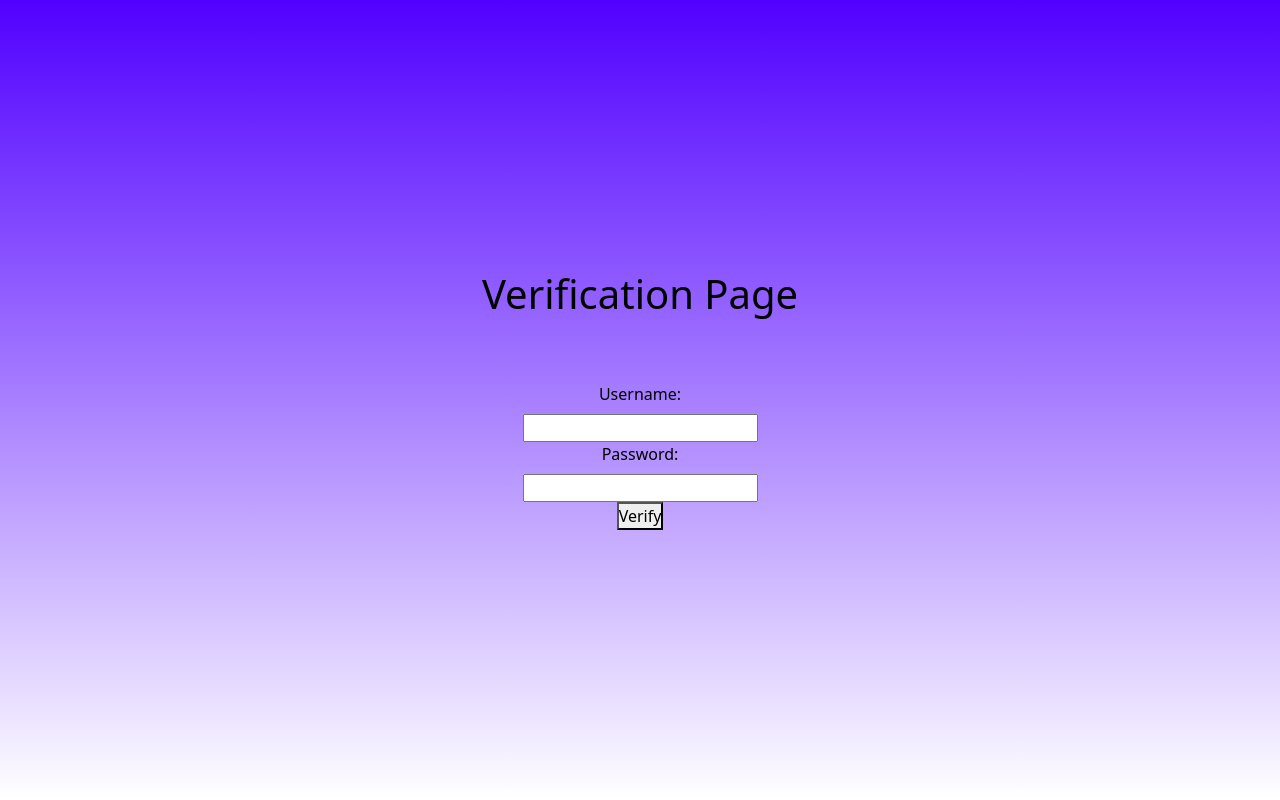
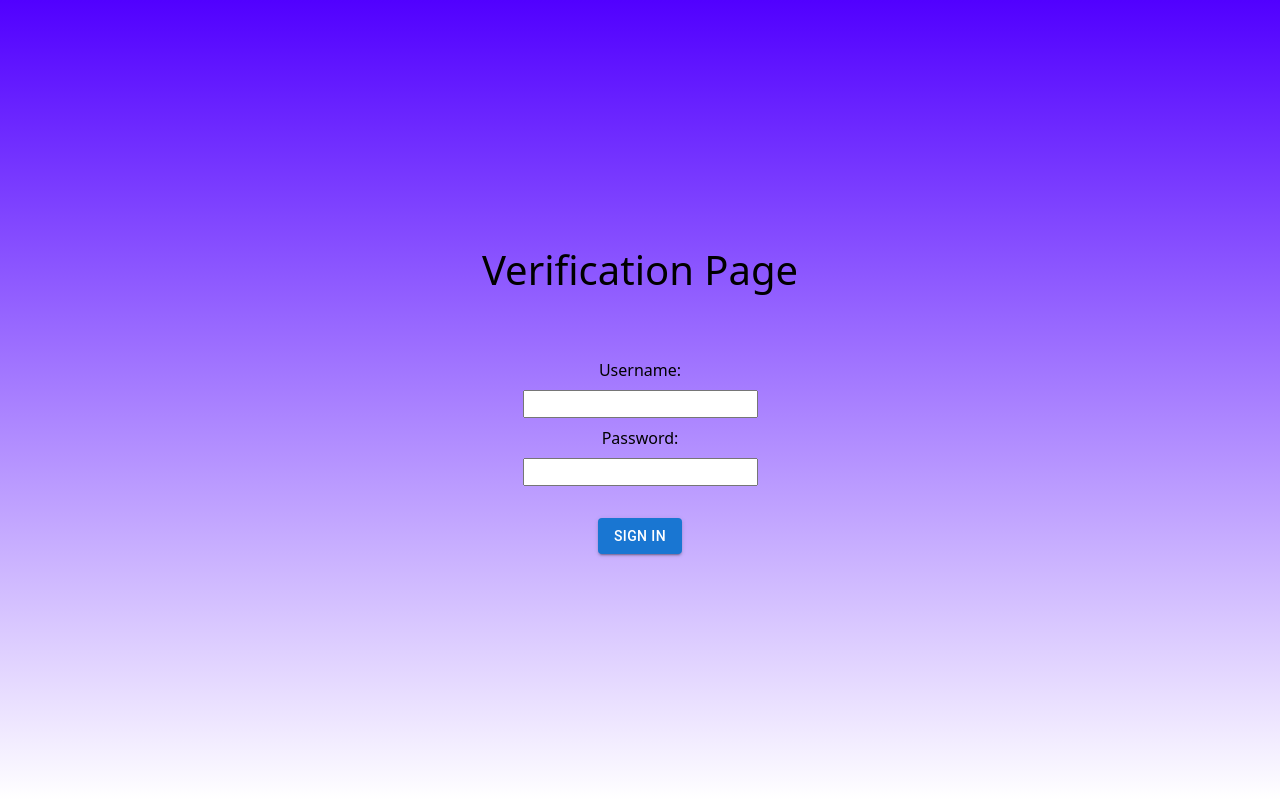
Before and after one commit to AmarjeetMohanty/blockchain-voting-system, a Next.js app: page /verification in a window 1280 px wide. Built offline with nearby package versions, Linux system fonts and the light colour scheme.

Commit message:
made minor changes

```diff
--- a/pages/verification.js
+++ b/pages/verification.js
@@ -1,7 +1,7 @@
 import { useState } from "react";
 import { useRouter } from "next/router";
 import axios from "axios";
-import { Box } from "@mui/material";
+import { Box, Button } from "@mui/material";
 
 
 export default function Verify() {
@@ -55,13 +55,7 @@ export default function Verify() {
             value={username}
             onChange={(event) => setUsername(event.target.value)}
           />
-        </Box>
-        <Box sx={{
-      display:"flex",
-      flexDirection:"column",
-      justifyContent:"center",
-      alignItems:"center",
-      gap:1}}>
+
           <label htmlFor="password">Password:</label>
           <input
             type="password"
@@ -69,14 +63,7 @@ export default function Verify() {
             value={password}
             onChange={(event) => setPassword(event.target.value)}
           />
-        </Box>
-        <Box sx={{
-      display:"flex",
-      flexDirection:"column",
-      justifyContent:"center",
-      alignItems:"center",
-      gap:1}}>
-        <button type="submit" >Verify</button>
+        <Button sx={{mt:3}} variant="contained" type="submit">Sign In</Button>
         </Box>
 
       </form>
```
Also changed, not shown: pages/footer.js (+6 -17 lines).
